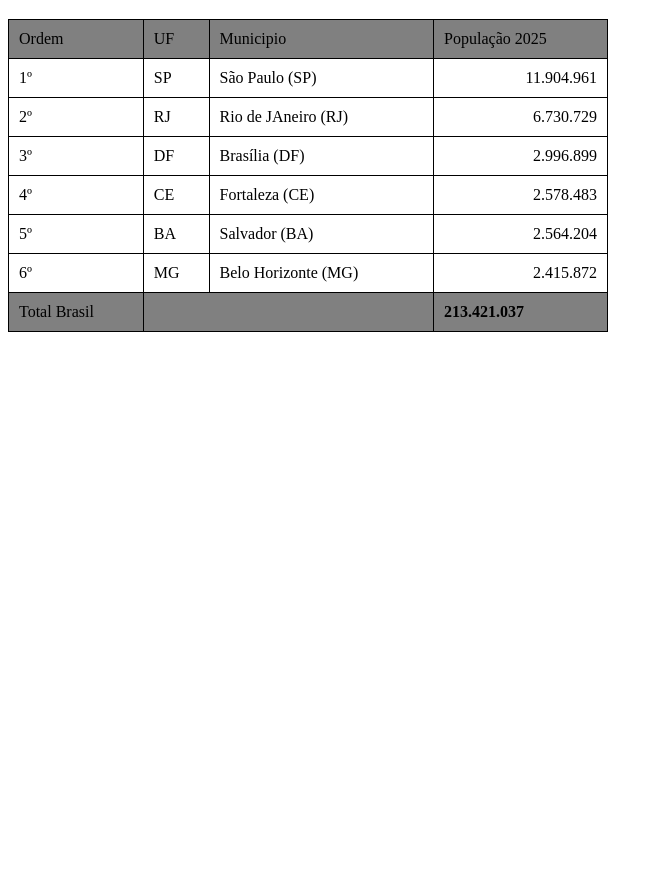
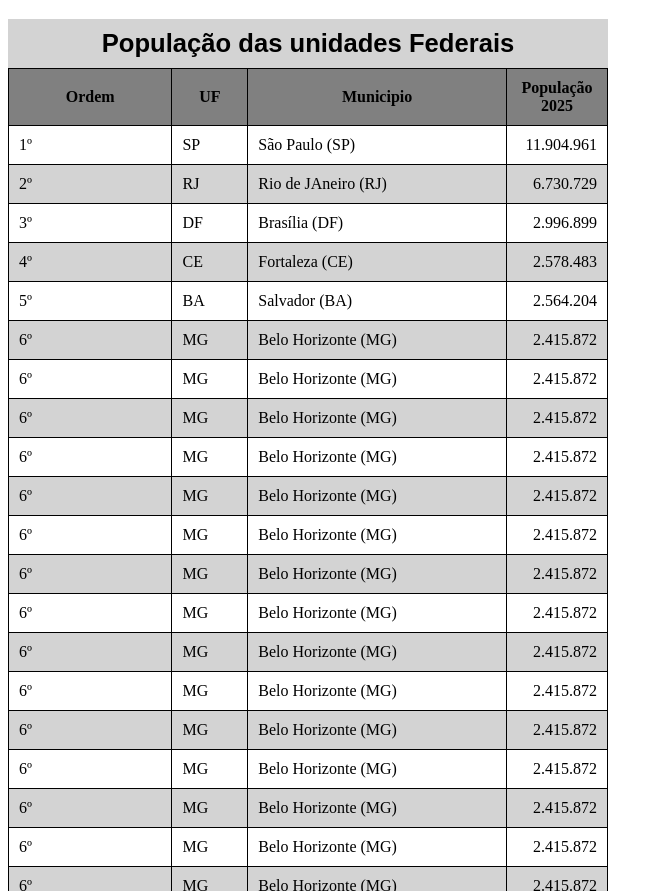
Before and after one commit to mayronrodrigues5530/Html-Css, a plain HTML site: page Exercicios/EX023/tabela002.html in a window 1280 px wide. Shown: the part 61-952 px from the top of the page, without its empty margins (0-663 px from the left). Before the commit the page ends 800 px from the top, so only its background shows below. Drawn offline with Linux system fonts and the light colour scheme.

Commit message:
Update tabela002.html

```diff
--- a/Exercicios/EX023/tabela002.html
+++ b/Exercicios/EX023/tabela002.html
@@ -5,17 +5,38 @@
     <meta name="viewport" content="width=device-width, initial-scale=1.0">
     <title>Tabelas</title>
     <style>
+
+        caption {
+          font-family: Arial, Helvetica, sans-serif;
+          font-size: 1.6em;
+          font-weight: bold;
+          padding: 10px;
+          background-color: lightgray;
+        }
+
         table {
             width: 600px;
             border-collapse: collapse;
+            position: relative;
         }
-        tr, td {
+
+        table >thead > tr > th {
+          position: sticky;
+          top: -1px;
+          background-color: gray;
+        }
+
+        tr, td , th{
             border: 1px solid black;
             padding: 10px;
         }
 
         thead {
             background-color: gray;
+        }
+
+        tbody > tr:nth-child(2n) {
+          background-color: lightgray;
         }
 
         tfoot {
@@ -44,12 +65,13 @@
     -->
 
    <table>
+    <caption>População das unidades Federais</caption>
     <thead>
       <tr>
-        <td>Ordem</td>
-        <td>UF</td>
-        <td>Municipio</td>
-        <td>População 2025</td>
+        <th scope="col">Ordem</td>
+        <th scope="col">UF</td>
+        <th scope="col">Municipio</td>
+        <th scope="col" style="width: 60px;">População 2025</td>
       </tr>
     </thead>
     <tbody>
@@ -89,15 +111,105 @@
          <td>Belo Horizonte (MG)</td>
          <td class="num">2.415.872</td>
        </tr>
+       <tr>
+         <td>6º</td>
+         <td>MG</td>
+         <td>Belo Horizonte (MG)</td>
+         <td class="num">2.415.872</td>
+       </tr>
+       <tr>
+         <td>6º</td>
+         <td>MG</td>
+         <td>Belo Horizonte (MG)</td>
+         <td class="num">2.415.872</td>
+       </tr>
+       <tr>
+         <td>6º</td>
+         <td>MG</td>
+         <td>Belo Horizonte (MG)</td>
+         <td class="num">2.415.872</td>
+       </tr>
+       <td>6º</td>
+         <td>MG</td>
+         <td>Belo Horizonte (MG)</td>
+         <td class="num">2.415.872</td>
+       </tr>
+       <tr>
+         <td>6º</td>
+         <td>MG</td>
+         <td>Belo Horizonte (MG)</td>
+         <td class="num">2.415.872</td>
+       </tr>
+       <tr>
+         <td>6º</td>
+         <td>MG</td>
+         <td>Belo Horizonte (MG)</td>
+         <td class="num">2.415.872</td>
+       </tr>
+       <tr>
+         <td>6º</td>
+         <td>MG</td>
+         <td>Belo Horizonte (MG)</td>
+         <td class="num">2.415.872</td>
+       </tr>
+       <td>6º</td>
+         <td>MG</td>
+         <td>Belo Horizonte (MG)</td>
+         <td class="num">2.415.872</td>
+       </tr>
+       <tr>
+         <td>6º</td>
+         <td>MG</td>
+         <td>Belo Horizonte (MG)</td>
+         <td class="num">2.415.872</td>
+       </tr>
+       <tr>
+         <td>6º</td>
+         <td>MG</td>
+         <td>Belo Horizonte (MG)</td>
+         <td class="num">2.415.872</td>
+       </tr>
+       <tr>
+         <td>6º</td>
+         <td>MG</td>
+         <td>Belo Horizonte (MG)</td>
+         <td class="num">2.415.872</td>
+       </tr>
+       <td>6º</td>
+         <td>MG</td>
+         <td>Belo Horizonte (MG)</td>
+         <td class="num">2.415.872</td>
+       </tr>
+       <tr>
+         <td>6º</td>
+         <td>MG</td>
+         <td>Belo Horizonte (MG)</td>
+         <td class="num">2.415.872</td>
+       </tr>
+       <tr>
+         <td>6º</td>
+         <td>MG</td>
+         <td>Belo Horizonte (MG)</td>
+         <td class="num">2.415.872</td>
+       </tr>
+       <tr>
+         <td>6º</td>
+         <td>MG</td>
+         <td>Belo Horizonte (MG)</td>
+         <td class="num">2.415.872</td>
+       </tr>
     </tbody>
     <tfoot>
        <tr>
-        <td>Total Brasil</td>
-        <td class="sem"></td>
-        <td class="sem"></td>
+        <th scope="row">Total Brasil</td>
+        <th class="sem"></td>
+        <th class="sem"></td>
         <td><strong>213.421.037</strong></td>
        </tr>
     </tfoot>
    </table>
+   <p>Lorem ipsum, dolor sit amet consectetur adipisicing elit. Quae, molestiae. Voluptatem nulla numquam qui quae possimus velit unde suscipit placeat voluptas nemo est sapiente distinctio, adipisci explicabo facilis mollitia cupiditate! Lorem ipsum dolor sit amet consectetur, adipisicing elit. Ipsa ducimus mollitia quos commodi placeat voluptatibus velit aliquid non ut? Quae harum ratione tempora explicabo nisi est magnam eum vel pariatur. Lorem ipsum dolor sit amet consectetur adipisicing elit. Modi animi quis id ipsam possimus explicabo at quos, inventore ad aliquam ullam sapiente, cumque deserunt quidem illo praesentium. Distinctio, deleniti maxime? Lorem ipsum dolor sit amet consectetur adipisicing elit. Voluptatibus, facilis deleniti velit, libero sequi hic quas ea, eos perferendis dolor sint iusto incidunt temporibus possimus optio pariatur? Sed, distinctio corrupti.</p>
+       <p>Lorem ipsum, dolor sit amet consectetur adipisicing elit. Quae, molestiae. Voluptatem nulla numquam qui quae possimus velit unde suscipit placeat voluptas nemo est sapiente distinctio, adipisci explicabo facilis mollitia cupiditate! Lorem ipsum dolor sit amet consectetur, adipisicing elit. Ipsa ducimus mollitia quos commodi placeat voluptatibus velit aliquid non ut? Quae harum ratione tempora explicabo nisi est magnam eum vel pariatur. Lorem ipsum dolor sit amet consectetur adipisicing elit. Modi animi quis id ipsam possimus explicabo at quos, inventore ad aliquam ullam sapiente, cumque deserunt quidem illo praesentium. Distinctio, deleniti maxime? Lorem ipsum dolor sit amet consectetur adipisicing elit. Voluptatibus, facilis deleniti velit, libero sequi hic quas ea, eos perferendis dolor sint iusto incidunt temporibus possimus optio pariatur? Sed, distinctio corrupti.</p>
+       <p>Lorem ipsum, dolor sit amet consectetur adipisicing elit. Quae, molestiae. Voluptatem nulla numquam qui quae possimus velit unde suscipit placeat voluptas nemo est sapiente distinctio, adipisci explicabo facilis mollitia cupiditate! Lorem ipsum dolor sit amet consectetur, adipisicing elit. Ipsa ducimus mollitia quos commodi placeat voluptatibus velit aliquid non ut? Quae harum ratione tempora explicabo nisi est magnam eum vel pariatur. Lorem ipsum dolor sit amet consectetur adipisicing elit. Modi animi quis id ipsam possimus explicabo at quos, inventore ad aliquam ullam sapiente, cumque deserunt quidem illo praesentium. Distinctio, deleniti maxime? Lorem ipsum dolor sit amet consectetur adipisicing elit. Voluptatibus, facilis deleniti velit, libero sequi hic quas ea, eos perferendis dolor sint iusto incidunt temporibus possimus optio pariatur? Sed, distinctio corrupti.</p>
 </body>
 </html>
```
